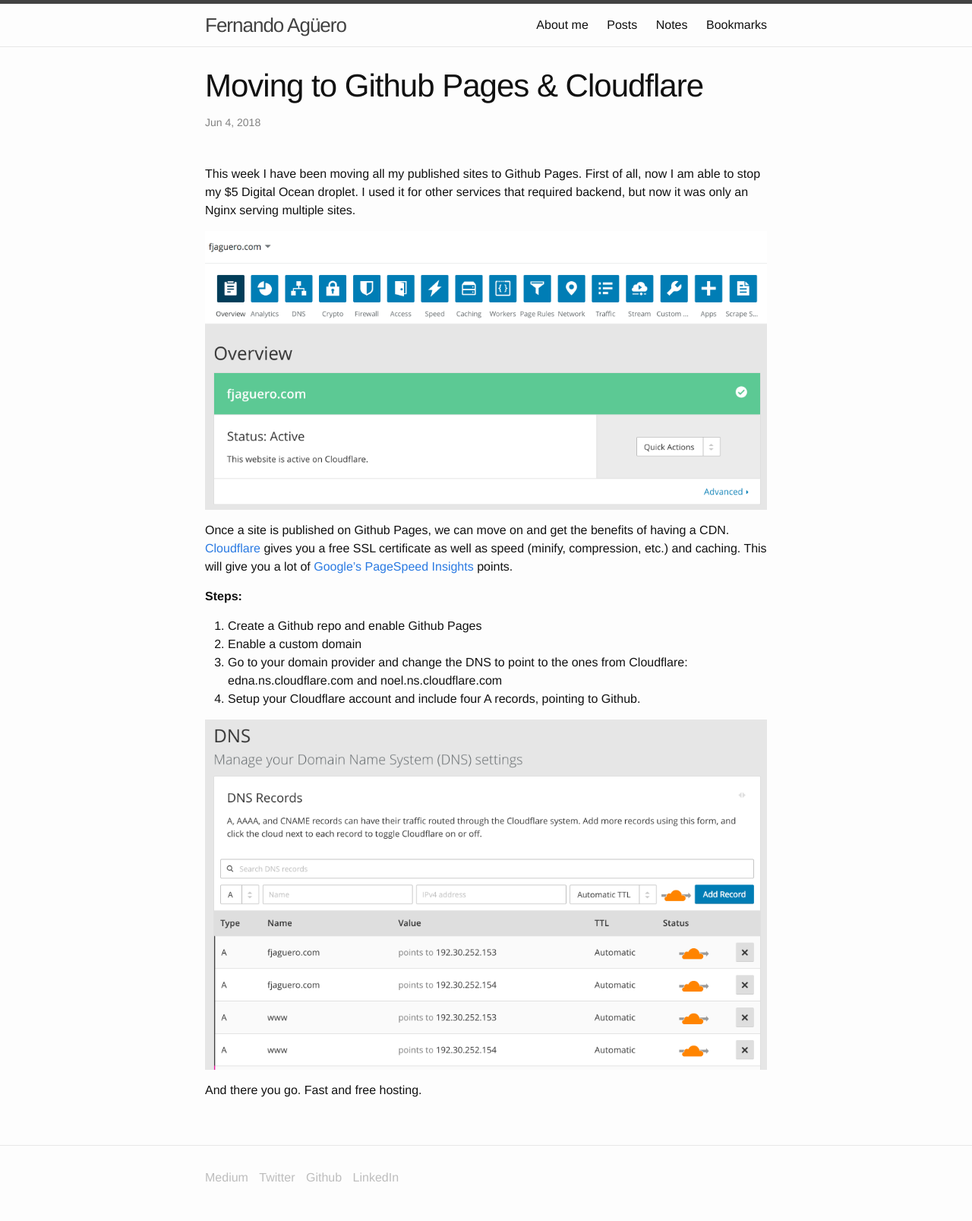
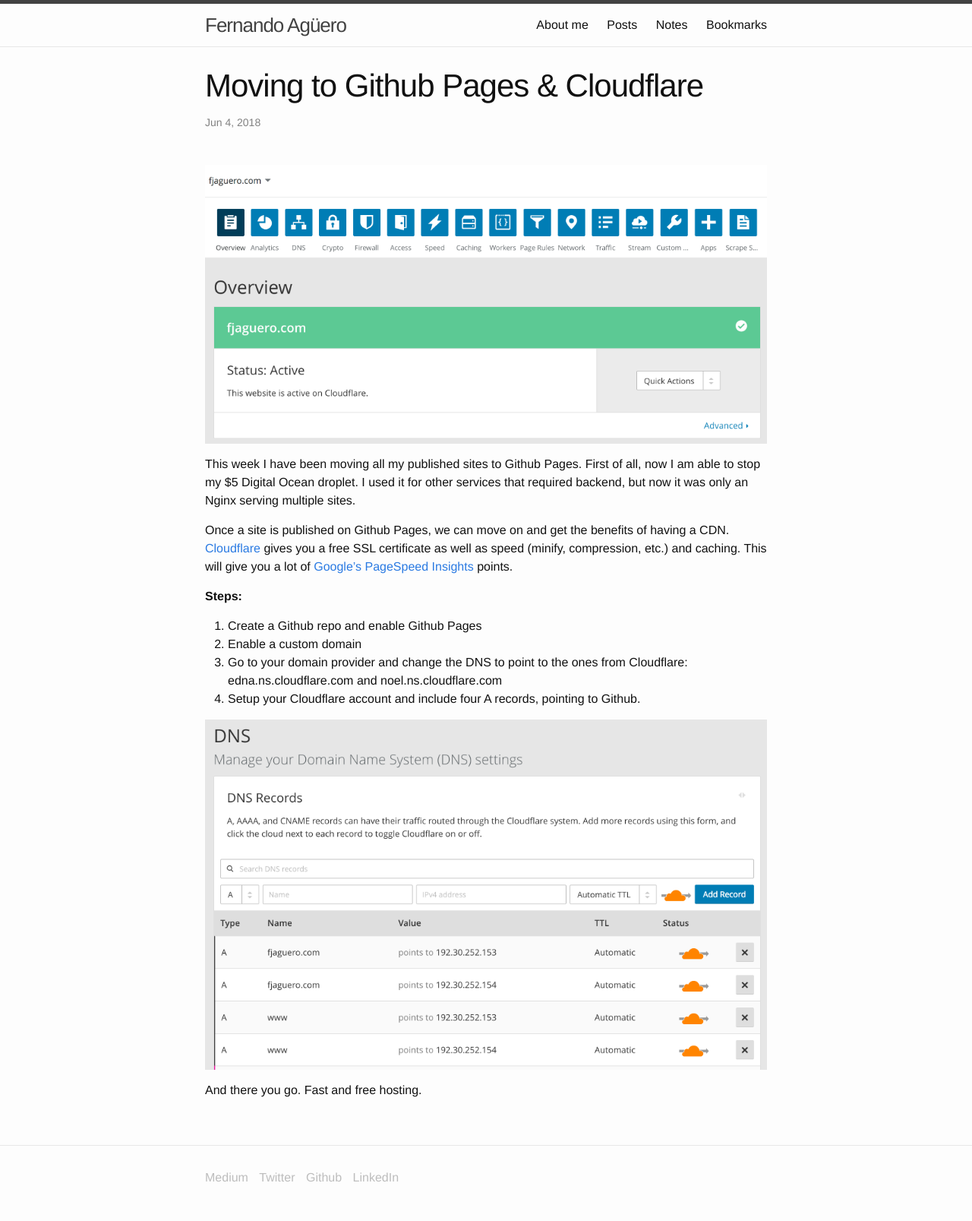
Before and after one commit to fjaguero/site, a Jekyll site: the page built from _notes/moving-to-cloudflare-plus-github-pages.markdown, in a window 1280 px wide. Shown: the whole page at 76% size. Built offline with Jekyll 4.4.1, drawn with Linux system fonts in a browser that asks for light colours; some web fonts are replaced.

Commit message:
Updated Moving To Cloudflare Plus Github Pages

```diff
--- a/_notes/moving-to-cloudflare-plus-github-pages.markdown
+++ b/_notes/moving-to-cloudflare-plus-github-pages.markdown
@@ -5,9 +5,9 @@
 - hosting
 ---
 
+![cloudflare.png](/uploads/cloudflare.png)
+
 This week I have been moving all my published sites to Github Pages. First of all, now I am able to stop my $5 Digital Ocean droplet. I used it for other services that required backend, but now it was only an Nginx serving multiple sites.
-
-![cloudflare.png](/uploads/cloudflare.png)
 
 Once a site is published on Github Pages, we can move on and get the benefits of having a CDN. [Cloudflare](https://dash.cloudflare.com/) gives you a free SSL certificate as well as speed (minify, compression, etc.) and caching. This will give you a lot of [Google's PageSpeed Insights](https://developers.google.com/speed/pagespeed/insights/) points.
 
```
